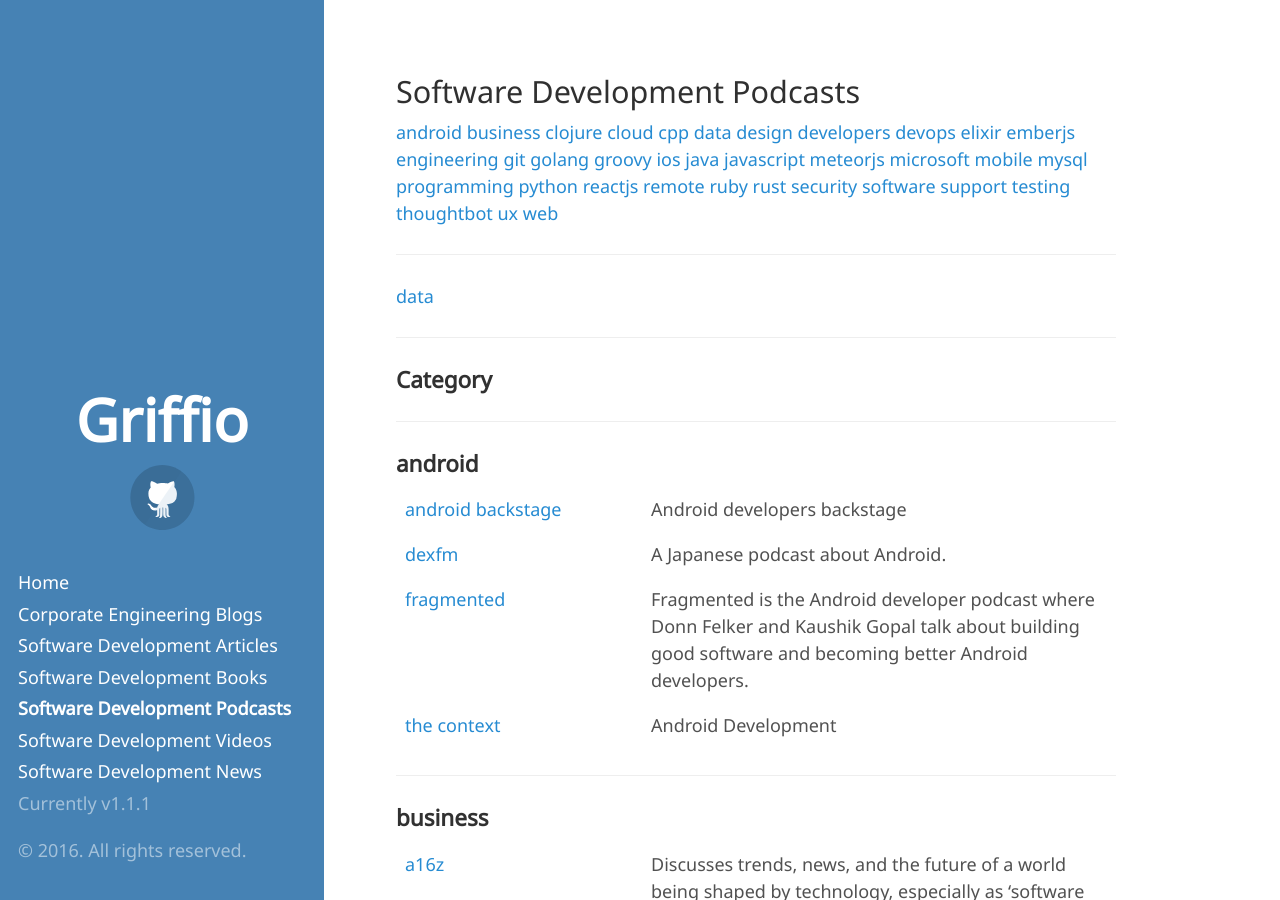
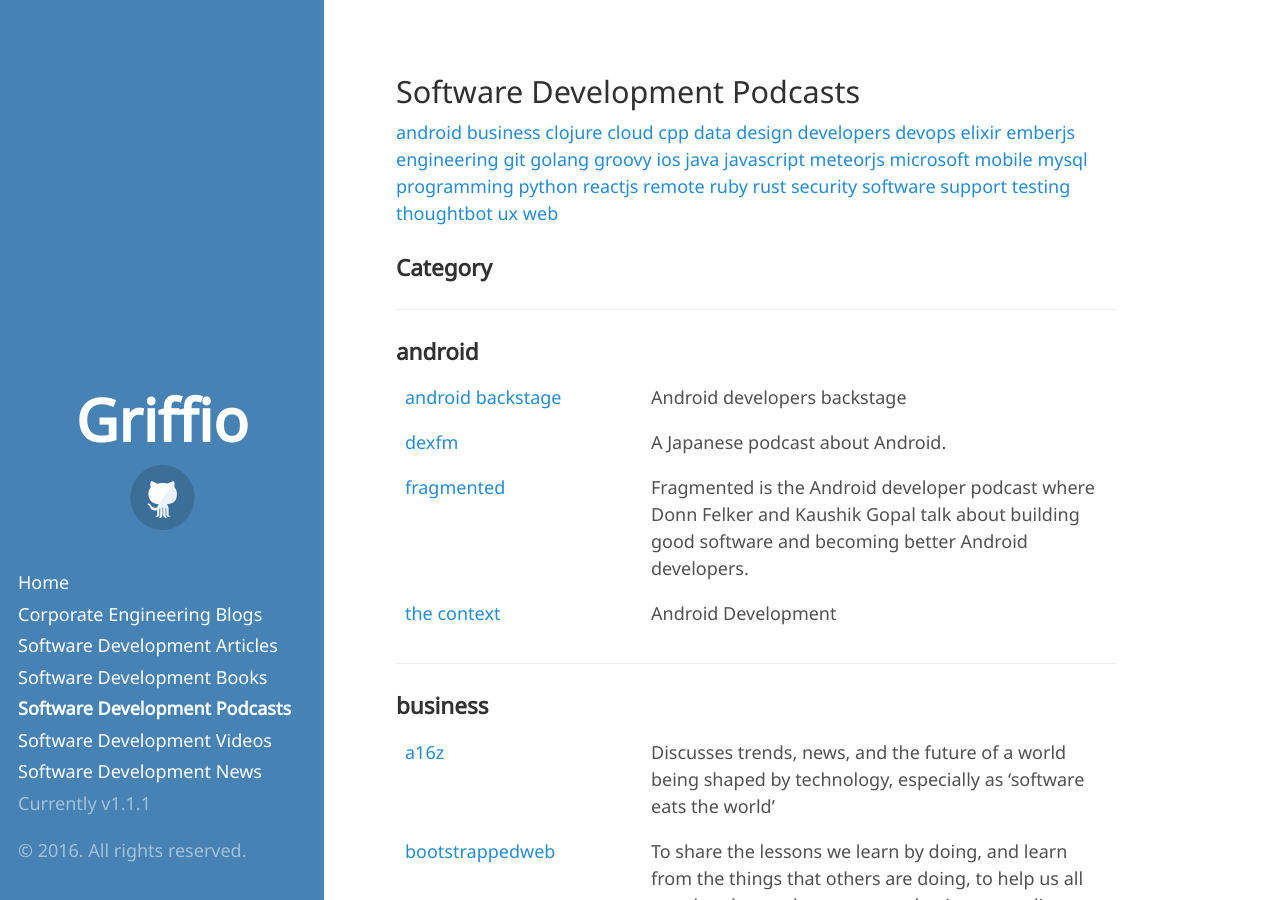
Before and after one commit to griffio/griffio.github.io, a Jekyll site: the page built from tech-podcasts.md, in a window 1280 px wide and 900 px high. Built offline with Jekyll 4.4.1, drawn with Linux system fonts in a browser that asks for light colours; some web fonts are replaced.

Commit message:
Update tech-podcasts.md

```diff
--- a/tech-podcasts.md
+++ b/tech-podcasts.md
@@ -11,12 +11,6 @@
 <span><a href="#{{ tag.name }}">{{ tag.name }}</a></span>
 {% endfor %}
 </section>
-
----
-
-[data](https://github.com/griffio/griffio.github.io/blob/master/_data/techpodcasts.csv)
-
----
 
 ### Category
 
```
